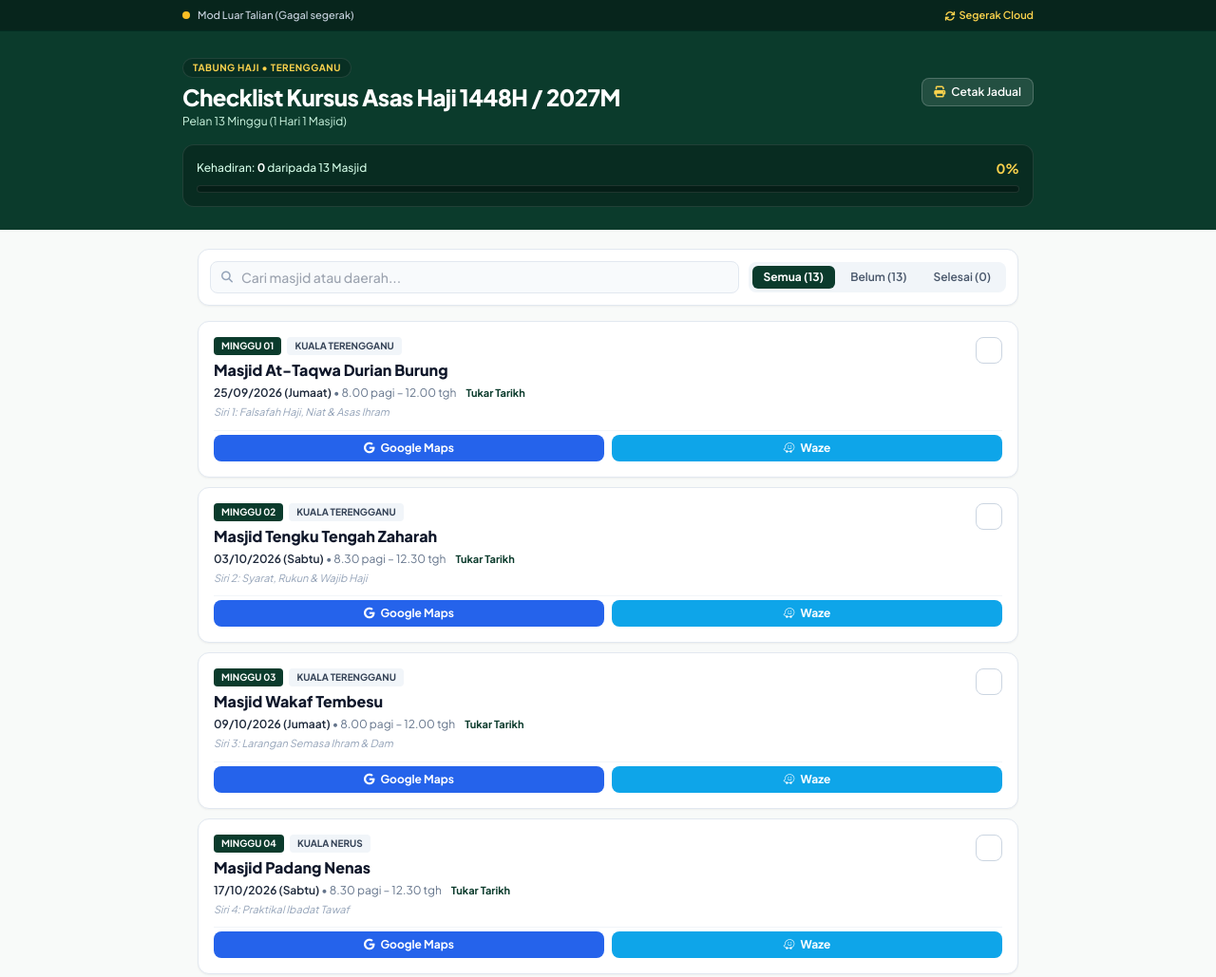
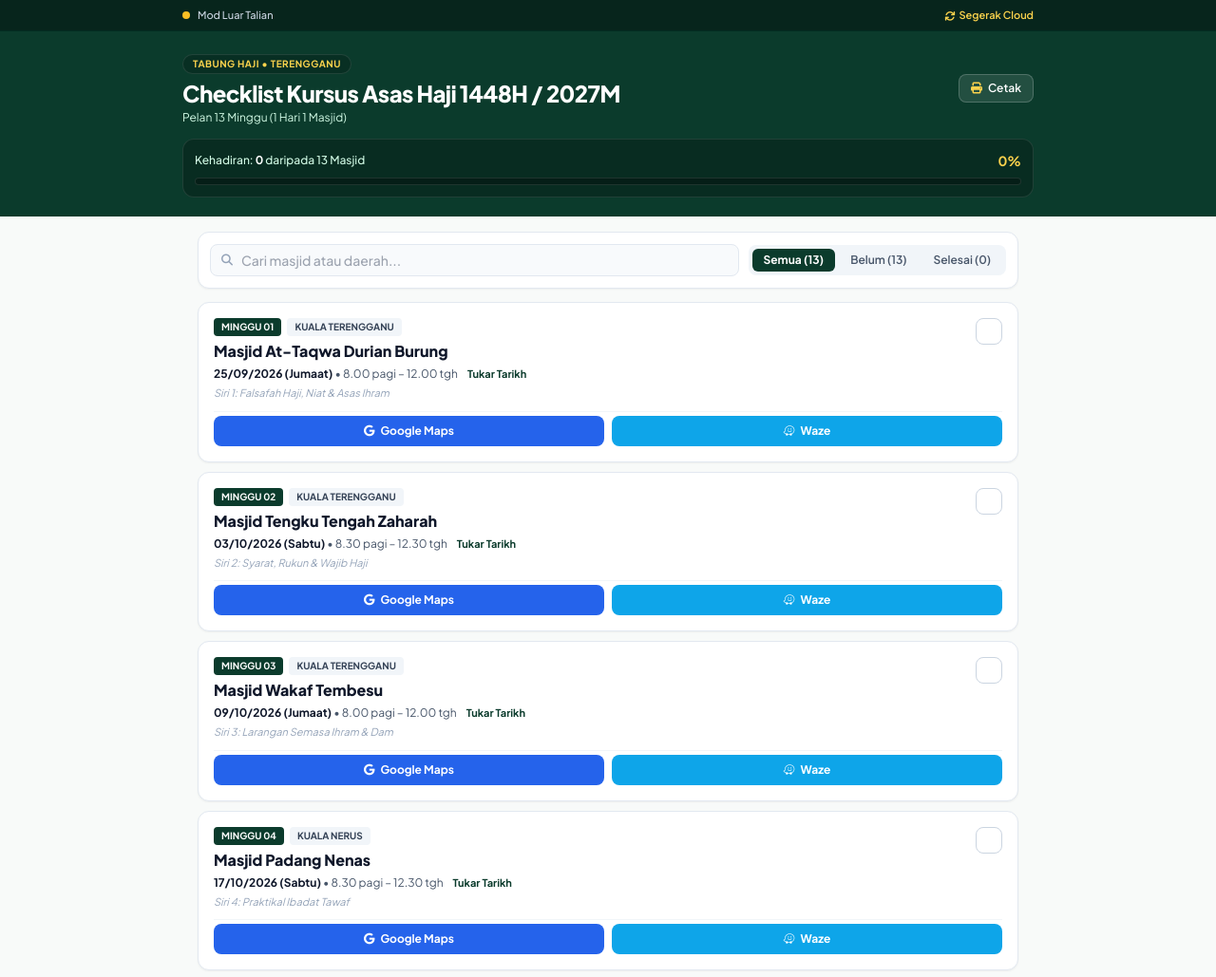
Before and after one commit to devopsett/kursushaji1448h, a plain HTML site: page index.html in a window 1280 px wide. Shown: the top 1029 px of the page at 95% size. Drawn offline with nearby package versions, Linux system fonts and the light colour scheme; no server answers.

Commit message:
Refactor HTML structure and styles for consistency
Updated header and button styles, modified date formatting, and improved layout consistency.

```diff
--- a/index.html
+++ b/index.html
@@ -28,7 +28,6 @@
               green: '#0B3B2C',
               dark: '#07251C',
               gold: '#C59A27',
-              goldHover: '#A8811A',
             }
           }
         }
@@ -61,9 +60,9 @@
   </aside>
 
   <!-- Pengepala Utama -->
-  <header class="bg-brand-green text-white py-6 px-4 shadow-sm no-print">
-    <div class="max-w-4xl mx-auto space-y-4">
-      <div class="flex flex-col sm:flex-row sm:items-center justify-between gap-3">
+  <header class="bg-brand-green text-white py-5 px-4 shadow-sm no-print">
+    <div class="max-w-4xl mx-auto space-y-3.5">
+      <div class="flex items-center justify-between gap-3">
         <div>
           <span class="inline-block bg-black/20 border border-white/10 px-2.5 py-0.5 rounded-full text-[10px] font-bold text-amber-300 tracking-wider mb-1">
             TABUNG HAJI &bull; TERENGGANU
@@ -76,14 +75,14 @@
           </p>
         </div>
 
-        <button onclick="window.print()" class="self-start sm:self-auto bg-white/10 hover:bg-white/20 text-white border border-white/20 px-3 py-1.5 rounded-lg text-xs font-semibold flex items-center gap-1.5 transition">
+        <button onclick="window.print()" class="bg-white/10 hover:bg-white/20 text-white border border-white/20 px-3 py-1.5 rounded-lg text-xs font-semibold flex items-center gap-1.5 transition">
           <i class="fa-solid fa-print text-amber-300"></i>
-          <span>Cetak Jadual</span>
+          <span>Cetak</span>
         </button>
       </div>
 
       <!-- Tracker Kehadiran -->
-      <div class="bg-black/25 rounded-xl p-3.5 border border-white/10 space-y-2">
+      <div class="bg-black/25 rounded-xl p-3 border border-white/10 space-y-2">
         <div class="flex items-center justify-between text-xs">
           <span class="text-emerald-100 font-medium">
             Kehadiran: <strong id="txtHadir" class="text-white">0</strong> daripada 13 Masjid
@@ -98,7 +97,7 @@
   </header>
 
   <!-- Kandungan Utama -->
-  <main class="max-w-4xl mx-auto px-3 sm:px-4 py-5 flex-1 w-full space-y-4">
+  <main class="max-w-4xl mx-auto px-3 sm:px-4 py-4 flex-1 w-full space-y-3.5">
 
     <!-- Kawalan Carian & Status -->
     <div class="bg-white rounded-xl p-3 shadow-sm border border-slate-200 flex flex-col sm:flex-row gap-2.5 items-center justify-between no-print">
@@ -173,11 +172,10 @@
     <p>Checklist Kursus Asas Haji Terengganu 1448H / 2027M</p>
   </footer>
 
-  <!-- SCRIPT -->
+  <!-- SCRIPT UTAMA -->
   <script>
     // =========================================================================
-    // 🔗 TAMPAL WEB APP URL GOOGLE APPS SCRIPT ANDA DI SINI:
-    // (Jika dibiarkan kosong, sistem tetap berjalan lancar dalam mod tempatan)
+    // 🔗 URL WEB APP GOOGLE APPS SCRIPT:
     // =========================================================================
     const APPS_SCRIPT_URL = "https://script.google.com/macros/s/AKfycbyQrV4TiocIvLlx4BFHJ4GnCsYvheH4ONROVS-3trXT1dDf4R5eq1HauMhTJyGkPu2dQw/exec";
     // =========================================================================
@@ -194,7 +192,6 @@
       "05/12/2026", "12/12/2026", "19/12/2026"
     ];
 
-    // 13 Masjid dengan Pautan Navigasi Sah Rasmi
     const DATA_MASTER = [
       {
         minggu: 1,
@@ -371,7 +368,27 @@
     let tabSemasa = 'semua';
     let masjidTukar = null;
 
-    // PAPARKAN SERTA-MERTA (Tak tunggu cloud supaya tak sangkut)
+    // FUNGSI PEMBERSIH TARIKH (Membuang T16:00:00.000Z jika ada)
+    function formatTarikhKemas(tarikhMentah) {
+      if (!tarikhMentah) return "";
+      const str = String(tarikhMentah).trim();
+
+      // Jika datang dalam format ISO (Contoh: 2026-09-09T16:00:00.000Z)
+      if (str.includes("T")) {
+        const bahagian = str.split("T")[0].split("-"); // [YYYY, MM, DD]
+        if (bahagian.length === 3) {
+          return `${bahagian[2]}/${bahagian[1]}/${bahagian[0]}`;
+        }
+      }
+
+      // Jika format DD/MM/YYYY biasa
+      if (str.includes("/")) {
+        return str.split(" ")[0];
+      }
+
+      return str;
+    }
+
     window.addEventListener('DOMContentLoaded', () => {
       renderSenarai();
       if (APPS_SCRIPT_URL && !APPS_SCRIPT_URL.includes("XXXXXXXXXXXX")) {
@@ -398,7 +415,9 @@
             const padan = senaraiMasjid.find(m => m.id === itemCloud.id);
             if (padan) {
               padan.selesai = Boolean(itemCloud.selesai);
-              if (itemCloud.tarikhDipilih) padan.tarikhDipilih = itemCloud.tarikhDipilih;
+              if (itemCloud.tarikhDipilih) {
+                padan.tarikhDipilih = formatTarikhKemas(itemCloud.tarikhDipilih);
+              }
             }
           });
           dot.className = "w-2 h-2 rounded-full bg-emerald-400";
@@ -407,7 +426,7 @@
         }
       } catch (err) {
         dot.className = "w-2 h-2 rounded-full bg-amber-400";
-        label.textContent = "Mod Luar Talian (Gagal segerak)";
+        label.textContent = "Mod Luar Talian";
       } finally {
         icon.classList.remove('fa-spin');
         renderSenarai();
@@ -462,6 +481,8 @@
       }
 
       items.forEach(item => {
+        const tarikhBersih = formatTarikhKemas(item.tarikhDipilih);
+
         const kad = document.createElement('div');
         kad.className = `print-card bg-white rounded-xl p-3.5 sm:p-4 border shadow-sm transition flex flex-col justify-between gap-2.5 ${
           item.selesai ? 'border-emerald-300 bg-emerald-50/20' : 'border-slate-200'
@@ -481,8 +502,8 @@
               <h3 class="font-extrabold text-sm sm:text-base text-slate-900 leading-snug ${item.selesai ? 'line-through text-slate-400' : ''}">
                 ${item.nama}
               </h3>
-              <p class="text-xs text-slate-500">
-                <span class="font-semibold text-slate-800">${item.tarikhDipilih} (${item.hari})</span> &bull; ${item.masa}
+              <p class="text-xs text-slate-600">
+                <span class="font-bold text-slate-900">${tarikhBersih} (${item.hari})</span> &bull; ${item.masa}
                 <button onclick="bukaModalTarikh(${item.id})" class="ml-2 text-brand-green hover:underline font-bold text-[11px] no-print">Tukar Tarikh</button>
               </p>
               <p class="text-[11px] text-slate-400 italic">${item.catatan}</p>
@@ -500,12 +521,12 @@
           </div>
 
           <div class="grid grid-cols-2 gap-2 pt-1 border-t border-slate-100 no-print">
-            <a href="${item.gmaps}" target="_blank" class="flex items-center justify-center gap-1.5 bg-blue-600 hover:bg-blue-700 text-white font-bold py-1.5 px-3 rounded-lg text-xs transition">
-              <i class="fa-brands fa-google text-xs"></i>
+            <a href="${item.gmaps}" target="_blank" class="flex items-center justify-center gap-1.5 bg-blue-600 hover:bg-blue-700 text-white font-bold py-2 px-3 rounded-lg text-xs transition">
+              <i class="fa-brands fa-google"></i>
               <span>Google Maps</span>
             </a>
-            <a href="${item.waze}" target="_blank" class="flex items-center justify-center gap-1.5 bg-sky-500 hover:bg-sky-600 text-white font-bold py-1.5 px-3 rounded-lg text-xs transition">
-              <i class="fa-brands fa-waze text-xs"></i>
+            <a href="${item.waze}" target="_blank" class="flex items-center justify-center gap-1.5 bg-sky-500 hover:bg-sky-600 text-white font-bold py-2 px-3 rounded-lg text-xs transition">
+              <i class="fa-brands fa-waze"></i>
               <span>Waze</span>
             </a>
           </div>
@@ -549,11 +570,13 @@
       select.innerHTML = '';
 
       const jadual = masjidTukar.hari.toLowerCase() === 'jumaat' ? JADUAL_JUMAAT : JADUAL_SABTU;
+      const tarikhSemasaBersih = formatTarikhKemas(masjidTukar.tarikhDipilih);
+
       jadual.forEach((t, i) => {
         const opt = document.createElement('option');
         opt.value = t;
         opt.textContent = `Siri ${i + 1}: ${t} (${masjidTukar.hari})`;
-        if (t === masjidTukar.tarikhDipilih) opt.selected = true;
+        if (t === tarikhSemasaBersih) opt.selected = true;
         select.appendChild(opt);
       });
 
@@ -581,8 +604,8 @@
       toast.classList.remove('translate-y-16', 'opacity-0');
       toast.classList.add('translate-y-0', 'opacity-100');
       setTimeout(() => {
-        toast.classList.remove('translate-y-16', 'opacity-0');
-        toast.classList.add('translate-y-0', 'opacity-100');
+        toast.classList.remove('translate-y-0', 'opacity-100');
+        toast.classList.add('translate-y-16', 'opacity-0');
       }, 2500);
     }
   </script>
```
